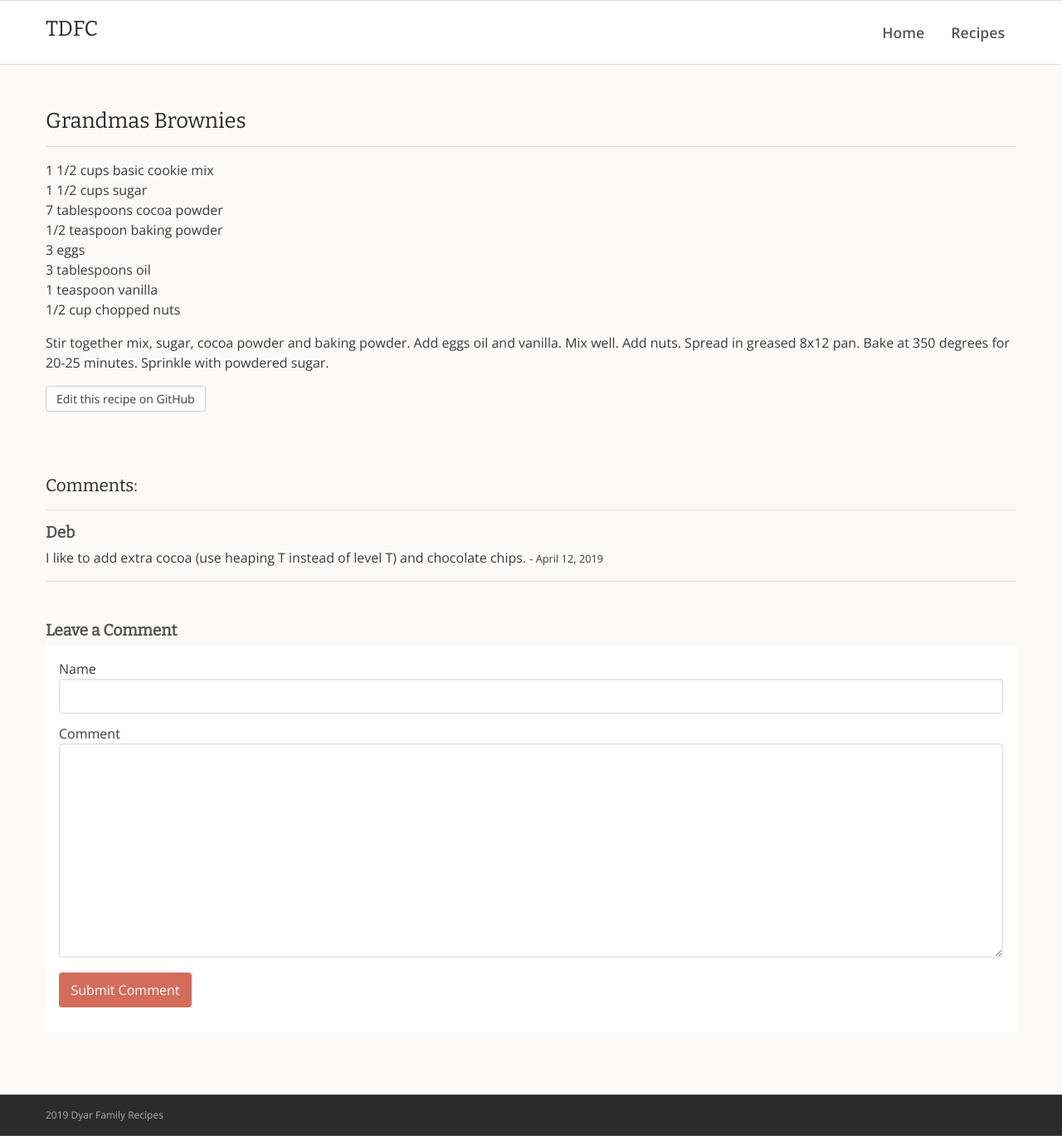
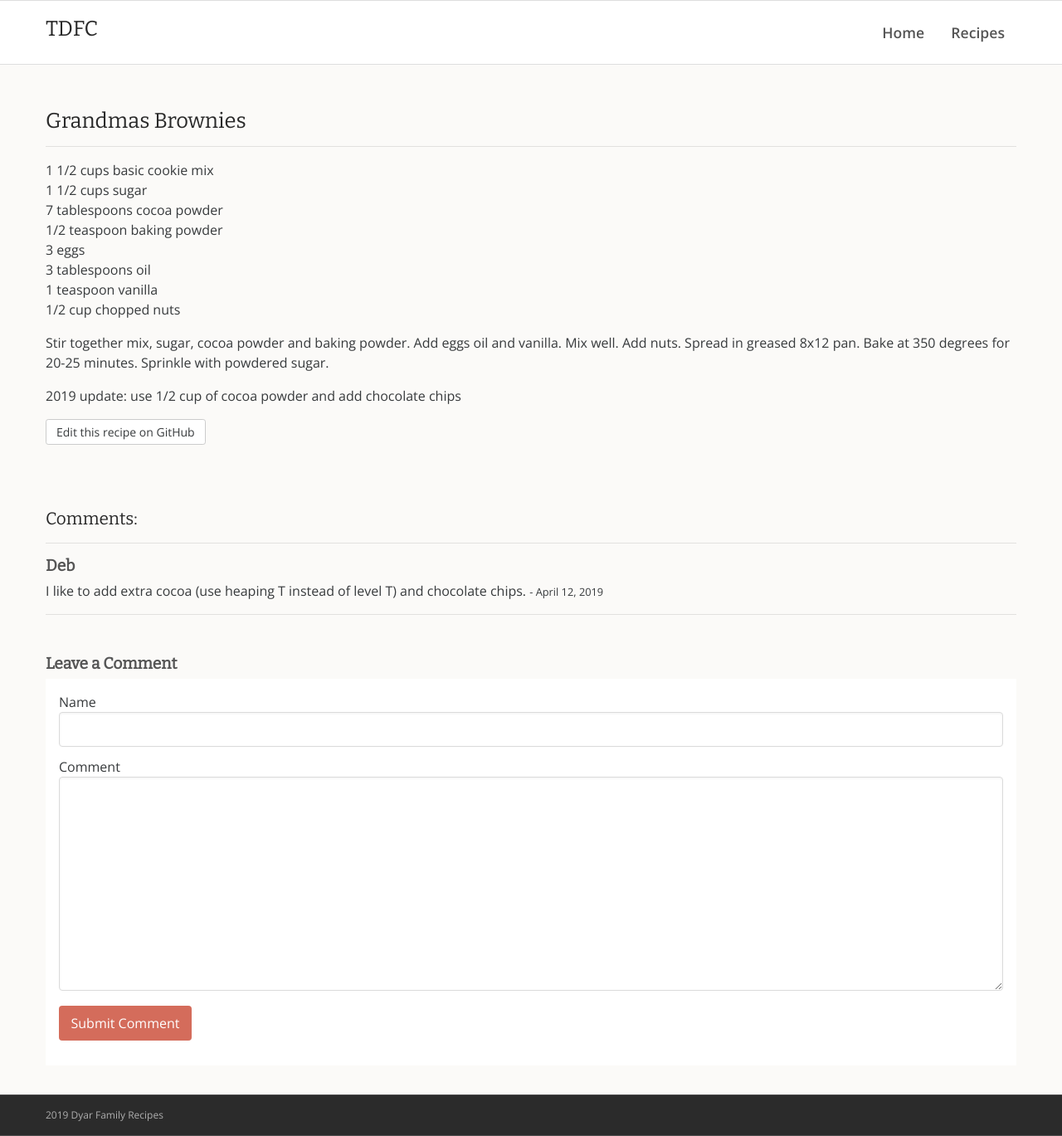
Before and after one commit to rdyar/tdfc, a Jekyll site: the page built from _desserts/grandmas-brownies.md, in a window 1280 px wide and 1369 px high. Shown: the whole window at 83% size. Built offline with Jekyll 4.4.1, drawn with Linux system fonts in a browser that asks for light colours.

Commit message:
Update grandmas-brownies.md

```diff
--- a/_desserts/grandmas-brownies.md
+++ b/_desserts/grandmas-brownies.md
@@ -14,3 +14,6 @@
 Stir together mix, sugar, cocoa powder and baking powder. Add eggs oil and vanilla. Mix well.
 Add nuts. Spread in greased 8x12 pan. Bake at 350 degrees for 20-25 minutes. Sprinkle with
 powdered sugar.
+
+
+2019 update: use 1/2 cup of cocoa powder and add chocolate chips
```
